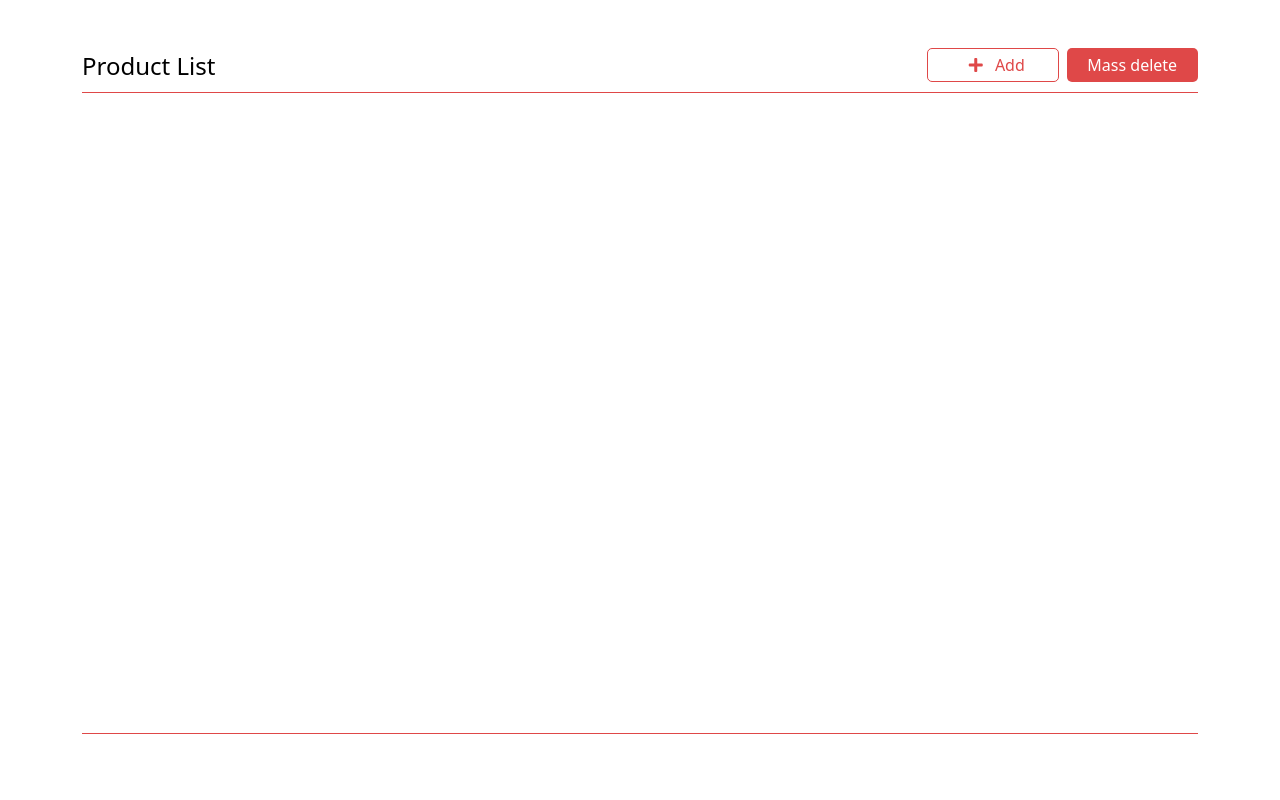
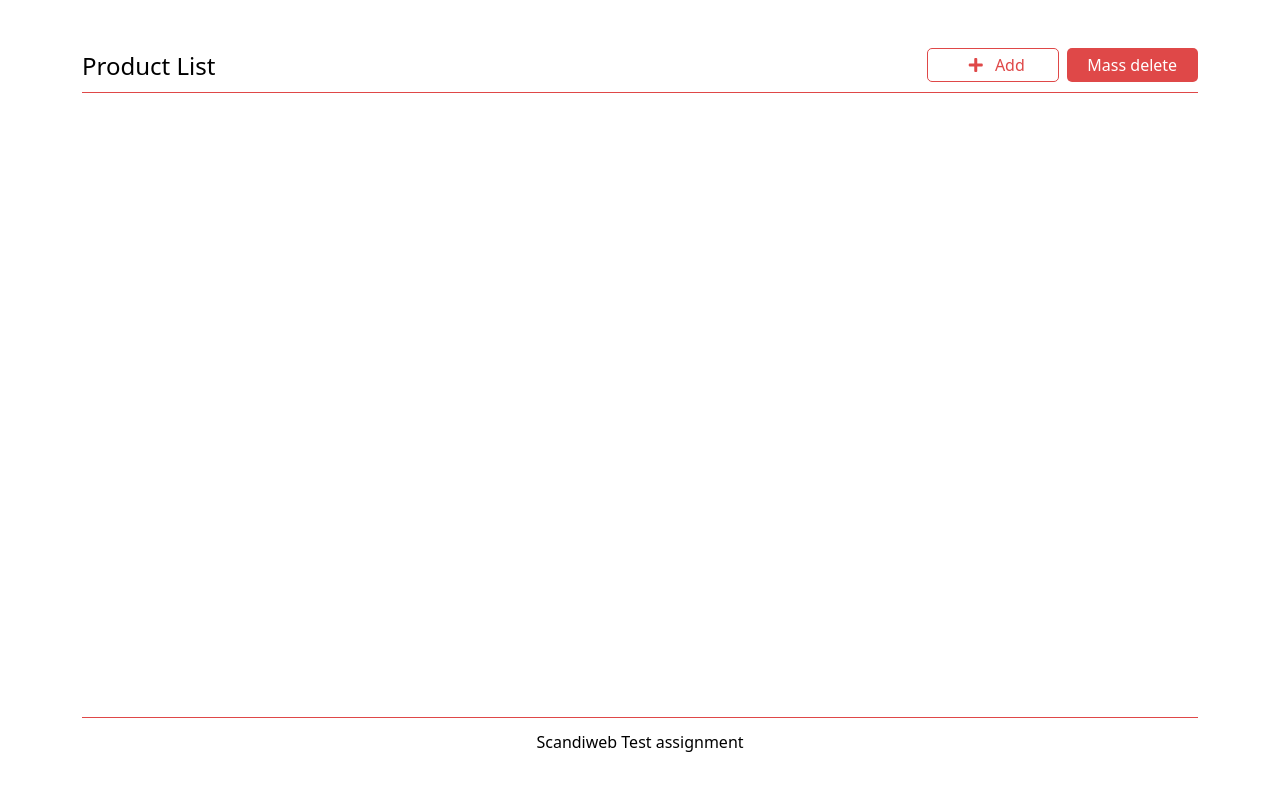
Before and after one commit to drneyx/assignment-v1, a PHP site: page / in a window 1280 px wide. Run offline with PHP 8.4, Linux system fonts and the light colour scheme.

Commit message:
Add content on the footer

```diff
--- a/asset/dist/css/style.css
+++ b/asset/dist/css/style.css
@@ -57,7 +57,7 @@ body {
 }
 
 .content-section {
-  min-height: 80vh;
+  min-height: 78vh;
   overflow-y: scroll;
 }
 .text-accent {
@@ -99,6 +99,6 @@ body {
 }
 
 .footer-section {
-  min-height: 5vh;
+  min-height: 6vh;
   border-top: thin solid #df4848;
 }/*# sourceMappingURL=style.css.map */
--- a/asset/scss/style.scss
+++ b/asset/scss/style.scss
@@ -86,7 +86,7 @@ body {
 
 
 .content-section{
-    min-height: 80vh;
+    min-height: 78vh;
     overflow-y: scroll;
 
 
@@ -126,6 +126,6 @@ body {
 
 
 .footer-section{
-    min-height: 5vh;
+    min-height: 6vh;
     border-top: thin solid $accent-color;
 }
--- a/index.php
+++ b/index.php
@@ -36,8 +36,8 @@
 
     <footer>
         <div class="container">
-            <div class="d-flex justify-content-center footer-section">
-
+            <div class="d-flex justify-content-center align-items-center footer-section">
+                <div class="align-self-center">Scandiweb Test assignment</div>
             </div>
         </div>
     </footer>
```
